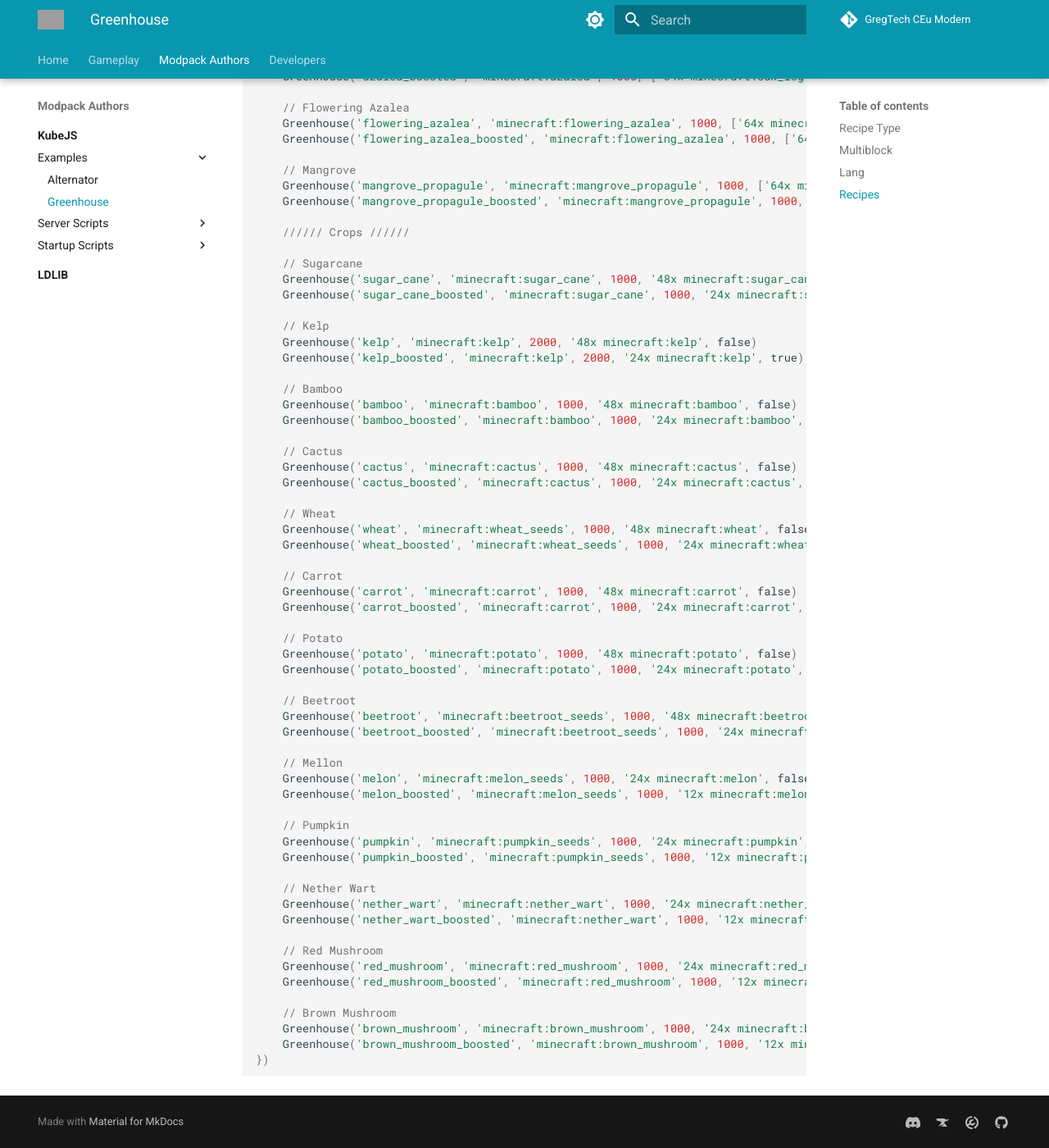
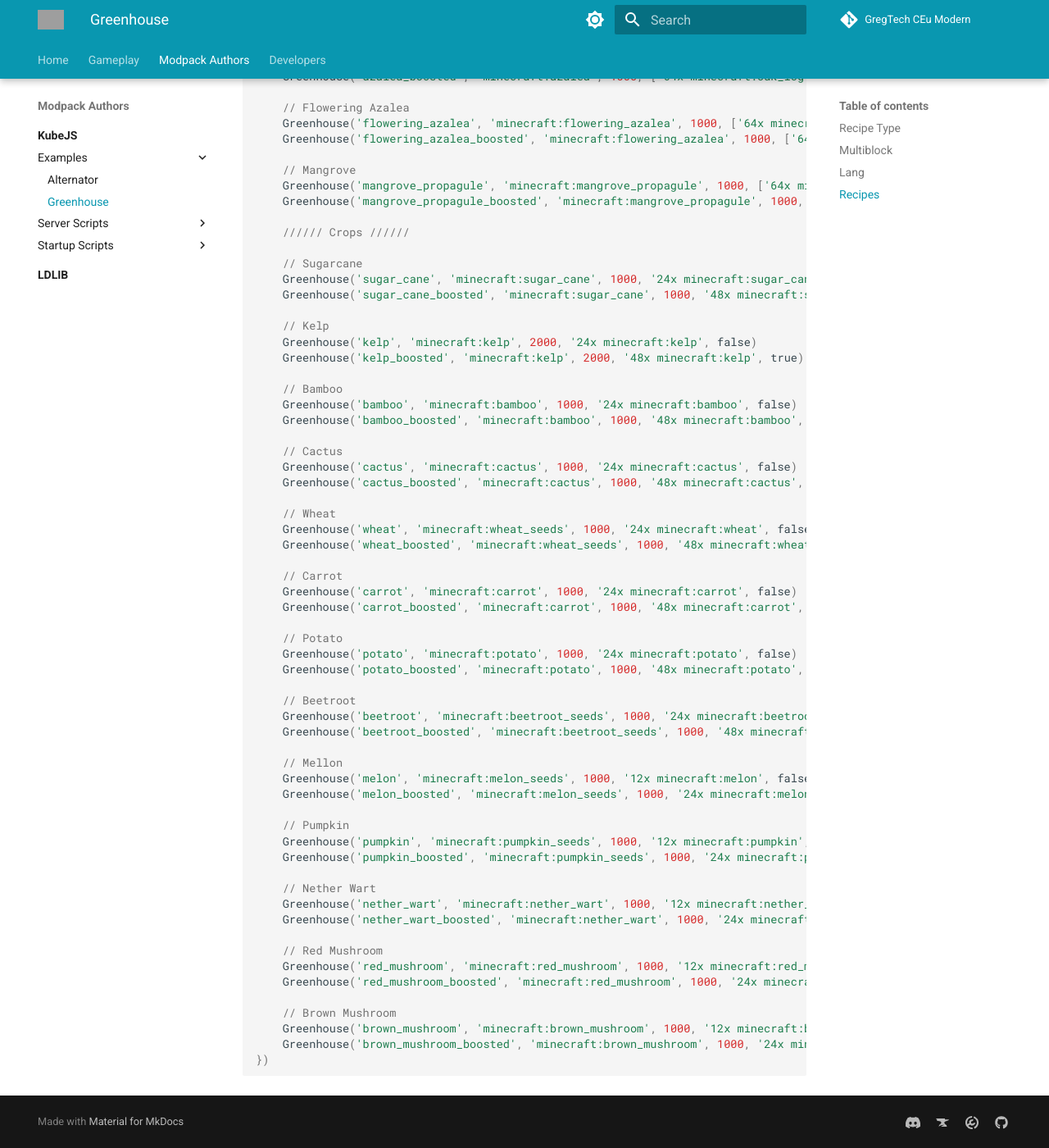
Before and after one commit to GregTechCEu/gtceu-modern-docs, an MkDocs documentation site: the page built from docs/Modpacks/KubeJS/Examples/Greenhouse.md, in a window 1280 px wide and 1400 px high, scrolled down 3064 px. Shown: the whole window at 82% size. Built offline with MkDocs 1.6.1 and Material for MkDocs 9.7.7, drawn with Linux system fonts in a browser that asks for light colours; comment, search, counter and statistics services are not loaded; grey boxes are pictures that could not be loaded.

Commit message:
fixed crop amounts

````diff
--- a/docs/Modpacks/KubeJS/Examples/Greenhouse.md
+++ b/docs/Modpacks/KubeJS/Examples/Greenhouse.md
@@ -164,55 +164,55 @@ ServerEvents.recipes(event => {
     ////// Crops //////
 
     // Sugarcane
-    Greenhouse('sugar_cane', 'minecraft:sugar_cane', 1000, '48x minecraft:sugar_cane', false)
-    Greenhouse('sugar_cane_boosted', 'minecraft:sugar_cane', 1000, '24x minecraft:sugar_cane', true)
+    Greenhouse('sugar_cane', 'minecraft:sugar_cane', 1000, '24x minecraft:sugar_cane', false)
+    Greenhouse('sugar_cane_boosted', 'minecraft:sugar_cane', 1000, '48x minecraft:sugar_cane', true)
 
     // Kelp
-    Greenhouse('kelp', 'minecraft:kelp', 2000, '48x minecraft:kelp', false)
-    Greenhouse('kelp_boosted', 'minecraft:kelp', 2000, '24x minecraft:kelp', true)
+    Greenhouse('kelp', 'minecraft:kelp', 2000, '24x minecraft:kelp', false)
+    Greenhouse('kelp_boosted', 'minecraft:kelp', 2000, '48x minecraft:kelp', true)
 
     // Bamboo
-    Greenhouse('bamboo', 'minecraft:bamboo', 1000, '48x minecraft:bamboo', false)
-    Greenhouse('bamboo_boosted', 'minecraft:bamboo', 1000, '24x minecraft:bamboo', true)
+    Greenhouse('bamboo', 'minecraft:bamboo', 1000, '24x minecraft:bamboo', false)
+    Greenhouse('bamboo_boosted', 'minecraft:bamboo', 1000, '48x minecraft:bamboo', true)
 
     // Cactus
-    Greenhouse('cactus', 'minecraft:cactus', 1000, '48x minecraft:cactus', false)
-    Greenhouse('cactus_boosted', 'minecraft:cactus', 1000, '24x minecraft:cactus', true)
+    Greenhouse('cactus', 'minecraft:cactus', 1000, '24x minecraft:cactus', false)
+    Greenhouse('cactus_boosted', 'minecraft:cactus', 1000, '48x minecraft:cactus', true)
 
     // Wheat
-    Greenhouse('wheat', 'minecraft:wheat_seeds', 1000, '48x minecraft:wheat', false)
-    Greenhouse('wheat_boosted', 'minecraft:wheat_seeds', 1000, '24x minecraft:wheat', true)
+    Greenhouse('wheat', 'minecraft:wheat_seeds', 1000, '24x minecraft:wheat', false)
+    Greenhouse('wheat_boosted', 'minecraft:wheat_seeds', 1000, '48x minecraft:wheat', true)
 
     // Carrot
-    Greenhouse('carrot', 'minecraft:carrot', 1000, '48x minecraft:carrot', false)
-    Greenhouse('carrot_boosted', 'minecraft:carrot', 1000, '24x minecraft:carrot', true)
+    Greenhouse('carrot', 'minecraft:carrot', 1000, '24x minecraft:carrot', false)
+    Greenhouse('carrot_boosted', 'minecraft:carrot', 1000, '48x minecraft:carrot', true)
 
     // Potato
-    Greenhouse('potato', 'minecraft:potato', 1000, '48x minecraft:potato', false)
-    Greenhouse('potato_boosted', 'minecraft:potato', 1000, '24x minecraft:potato', true)
+    Greenhouse('potato', 'minecraft:potato', 1000, '24x minecraft:potato', false)
+    Greenhouse('potato_boosted', 'minecraft:potato', 1000, '48x minecraft:potato', true)
 
     // Beetroot
-    Greenhouse('beetroot', 'minecraft:beetroot_seeds', 1000, '48x minecraft:beetroot', false)
-    Greenhouse('beetroot_boosted', 'minecraft:beetroot_seeds', 1000, '24x minecraft:beetroot', true)
+    Greenhouse('beetroot', 'minecraft:beetroot_seeds', 1000, '24x minecraft:beetroot', false)
+    Greenhouse('beetroot_boosted', 'minecraft:beetroot_seeds', 1000, '48x minecraft:beetroot', true)
 
     // Mellon
-    Greenhouse('melon', 'minecraft:melon_seeds', 1000, '24x minecraft:melon', false)
-    Greenhouse('melon_boosted', 'minecraft:melon_seeds', 1000, '12x minecraft:melon', true)
+    Greenhouse('melon', 'minecraft:melon_seeds', 1000, '12x minecraft:melon', false)
+    Greenhouse('melon_boosted', 'minecraft:melon_seeds', 1000, '24x minecraft:melon', true)
 
     // Pumpkin
-    Greenhouse('pumpkin', 'minecraft:pumpkin_seeds', 1000, '24x minecraft:pumpkin', false)
-    Greenhouse('pumpkin_boosted', 'minecraft:pumpkin_seeds', 1000, '12x minecraft:pumpkin', true)
+    Greenhouse('pumpkin', 'minecraft:pumpkin_seeds', 1000, '12x minecraft:pumpkin', false)
+    Greenhouse('pumpkin_boosted', 'minecraft:pumpkin_seeds', 1000, '24x minecraft:pumpkin', true)
 
     // Nether Wart
-    Greenhouse('nether_wart', 'minecraft:nether_wart', 1000, '24x minecraft:nether_wart', false)
-    Greenhouse('nether_wart_boosted', 'minecraft:nether_wart', 1000, '12x minecraft:nether_wart', true)
+    Greenhouse('nether_wart', 'minecraft:nether_wart', 1000, '12x minecraft:nether_wart', false)
+    Greenhouse('nether_wart_boosted', 'minecraft:nether_wart', 1000, '24x minecraft:nether_wart', true)
 
     // Red Mushroom
-    Greenhouse('red_mushroom', 'minecraft:red_mushroom', 1000, '24x minecraft:red_mushroom', false)
-    Greenhouse('red_mushroom_boosted', 'minecraft:red_mushroom', 1000, '12x minecraft:red_mushroom', true)
+    Greenhouse('red_mushroom', 'minecraft:red_mushroom', 1000, '12x minecraft:red_mushroom', false)
+    Greenhouse('red_mushroom_boosted', 'minecraft:red_mushroom', 1000, '24x minecraft:red_mushroom', true)
 
     // Brown Mushroom
-    Greenhouse('brown_mushroom', 'minecraft:brown_mushroom', 1000, '24x minecraft:brown_mushroom', false)
-    Greenhouse('brown_mushroom_boosted', 'minecraft:brown_mushroom', 1000, '12x minecraft:brown_mushroom', true)
+    Greenhouse('brown_mushroom', 'minecraft:brown_mushroom', 1000, '12x minecraft:brown_mushroom', false)
+    Greenhouse('brown_mushroom_boosted', 'minecraft:brown_mushroom', 1000, '24x minecraft:brown_mushroom', true)
 })
 ```
````
